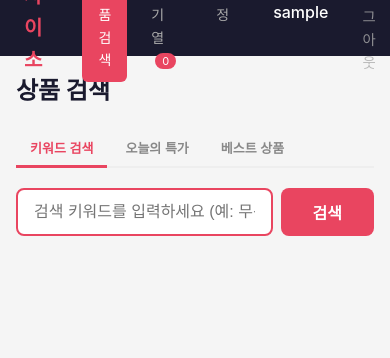
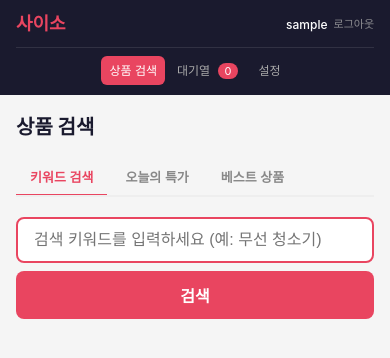
Before and after one commit to mrcoree/saisoauto, a Flask app: page / in a window 390 px wide. Shown: the top 358 px of the page. Run offline with Flask 3, Linux system fonts and the light colour scheme; the visitor is signed in with stand-in values (Sample User, id 1); data comes from the database, SQL or seed files in the repository; data that the repository does not hold is empty; some libraries are stand-ins or nearby versions.

Commit message:
feat: 모바일 반응형 최적화 + 로그인 페이지 텍스트 수정
- 네비바 구조 개선: 사용자 정보를 nav-user-area로 분리, 인라인 스타일 제거
- 모바일(768px 이하) 네비바 2줄 레이아웃 (로고+유저 / 메뉴링크)
- 검색, 상품그리드, 통계, 스케줄, 설정, 테이블 등 전체 반응형 CSS 추가
- 로그인 페이지 "가입하기" 텍스트 변경

Co-Authored-By: Claude Opus 4.6 <noreply@anthropic.com>

```diff
--- a/static/style.css
+++ b/static/style.css
@@ -35,6 +35,7 @@ body {
 .nav-links {
     display: flex;
     gap: 8px;
+    align-items: center;
 }
 
 .nav-links a {
@@ -44,6 +45,7 @@ body {
     border-radius: 6px;
     font-size: 14px;
     transition: all 0.2s;
+    white-space: nowrap;
 }
 
 .nav-links a:hover {
@@ -54,6 +56,33 @@ body {
 .nav-links a.active {
     color: white;
     background: #e94560;
+}
+
+.nav-user-area {
+    display: flex;
+    align-items: center;
+    gap: 8px;
+    margin-left: auto;
+    white-space: nowrap;
+}
+
+.nav-user {
+    color: white;
+    font-size: 14px;
+    font-weight: 500;
+}
+
+.nav-logout {
+    color: #aaa;
+    text-decoration: none;
+    font-size: 13px;
+    opacity: 0.8;
+    transition: opacity 0.2s;
+}
+
+.nav-logout:hover {
+    opacity: 1;
+    color: white;
 }
 
 .badge {
@@ -757,30 +786,101 @@ h2 {
 
 /* ── 반응형 ── */
 @media (max-width: 768px) {
+    /* 네비게이션 */
+    .navbar {
+        height: auto;
+        flex-wrap: wrap;
+        padding: 10px 16px;
+        gap: 8px;
+    }
+
+    .nav-brand {
+        font-size: 18px;
+    }
+
+    .nav-user-area {
+        margin-left: auto;
+        gap: 6px;
+    }
+
+    .nav-user {
+        font-size: 12px;
+    }
+
+    .nav-logout {
+        font-size: 11px;
+    }
+
+    .nav-links {
+        order: 3;
+        width: 100%;
+        justify-content: center;
+        gap: 4px;
+        border-top: 1px solid rgba(255, 255, 255, 0.1);
+        padding-top: 8px;
+    }
+
+    .nav-links a {
+        padding: 6px 12px;
+        font-size: 13px;
+    }
+
+    /* 컨테이너 */
     .container {
         padding: 16px;
     }
 
-    .product-grid {
-        grid-template-columns: repeat(auto-fill, minmax(220px, 1fr));
+    h1 {
+        font-size: 20px;
+        margin-bottom: 16px;
     }
 
-    .stats-row {
-        gap: 8px;
-    }
-
-    .stat-card {
-        min-width: 80px;
-        padding: 12px;
-    }
-
-    .stat-number {
-        font-size: 22px;
+    /* 탭 */
+    .tab-nav {
+        overflow-x: auto;
+        -webkit-overflow-scrolling: touch;
     }
 
     .tab-btn {
         padding: 8px 14px;
         font-size: 13px;
+        white-space: nowrap;
+    }
+
+    /* 검색 */
+    .search-box {
+        flex-direction: column;
+    }
+
+    .search-box button {
+        padding: 12px;
+    }
+
+    /* 상품 그리드 */
+    .product-grid {
+        grid-template-columns: repeat(auto-fill, minmax(160px, 1fr));
+        gap: 10px;
+    }
+
+    .card-image {
+        height: 150px;
+    }
+
+    .card-info {
+        padding: 10px 12px;
+    }
+
+    .card-title {
+        font-size: 13px;
+    }
+
+    .card-price {
+        font-size: 16px;
+    }
+
+    /* 카테고리 태그 */
+    .category-tags {
+        gap: 6px;
     }
 
     .category-tag {
@@ -788,12 +888,137 @@ h2 {
         font-size: 13px;
     }
 
+    /* 통계 */
+    .stats-row {
+        gap: 8px;
+        display: grid;
+        grid-template-columns: repeat(3, 1fr);
+    }
+
+    .stat-card {
+        min-width: unset;
+        padding: 12px 8px;
+    }
+
+    .stat-number {
+        font-size: 22px;
+    }
+
+    .stat-label {
+        font-size: 11px;
+    }
+
+    /* 스케줄 패널 */
+    .schedule-panel {
+        padding: 16px;
+    }
+
+    .schedule-mode-tabs {
+        overflow-x: auto;
+        -webkit-overflow-scrolling: touch;
+    }
+
+    .schedule-mode-btn {
+        padding: 6px 12px;
+        font-size: 13px;
+        white-space: nowrap;
+    }
+
     .schedule-form {
         flex-direction: column;
         align-items: stretch;
     }
 
-    .action-cell {
+    /* 액션 바 */
+    .action-bar {
+        flex-wrap: wrap;
+        gap: 8px;
+        top: auto;
+        position: relative;
+    }
+
+    /* 테이블 */
+    .queue-table th,
+    .queue-table td {
+        padding: 8px 6px;
+        font-size: 12px;
+    }
+
+    .thumb-small {
+        width: 32px;
+        height: 32px;
+    }
+
+    .action-cell .btn {
+        padding: 4px 8px;
+        font-size: 11px;
+    }
+
+    /* 설정 */
+    .settings-section {
+        padding: 16px;
+    }
+
+    .form-group input[type="text"],
+    .form-group input[type="password"],
+    .form-group input[type="url"],
+    .form-group input[type="number"],
+    .form-group select {
+        max-width: 100%;
+    }
+
+    .save-section {
         flex-direction: column;
+        gap: 8px;
+        align-items: flex-start;
+    }
+
+    .test-result {
+        margin-left: 0;
+        display: block;
+        margin-top: 8px;
+    }
+
+    /* 버튼 */
+    .btn-lg {
+        width: 100%;
+        text-align: center;
     }
 }
+
+/* 더 작은 화면 (아이폰 SE 등) */
+@media (max-width: 400px) {
+    .product-grid {
+        grid-template-columns: repeat(2, 1fr);
+        gap: 8px;
+    }
+
+    .card-image {
+        height: 120px;
+    }
+
+    .card-info {
+        padding: 8px;
+    }
+
+    .card-title {
+        font-size: 12px;
+    }
+
+    .card-price {
+        font-size: 14px;
+    }
+
+    .stats-row {
+        grid-template-columns: repeat(3, 1fr);
+    }
+
+    .stat-number {
+        font-size: 18px;
+    }
+
+    .nav-links a {
+        padding: 5px 8px;
+        font-size: 12px;
+    }
+}
--- a/templates/index.html
+++ b/templates/index.html
@@ -16,11 +16,13 @@
             <a href="/" class="active">상품 검색</a>
             <a href="/queue">대기열 <span class="badge" id="queueBadge">{{ stats.pending }}</span></a>
             <a href="/settings">설정</a>
-            {% if current_user %}
-            <span style="color:white; margin-left:20px; font-weight: 500;">👤 {{ current_user.username }}</span>
-            <a href="/logout" style="margin-left:10px; opacity: 0.8; font-size: 0.9em;">로그아웃</a>
-            {% endif %}
         </div>
+        {% if current_user %}
+        <div class="nav-user-area">
+            <span class="nav-user">{{ current_user.username }}</span>
+            <a href="/logout" class="nav-logout">로그아웃</a>
+        </div>
+        {% endif %}
     </nav>
 
     <div class="container">
--- a/templates/login.html
+++ b/templates/login.html
@@ -102,7 +102,7 @@
             </div>
             <button type="submit" class="login-btn">로그인</button>
         </form>
-        <a href="{{ url_for('register') }}" class="register-link">관리자 공간 발급 받기 (가입)</a>
+        <a href="{{ url_for('register') }}" class="register-link">가입하기</a>
     </div>
 </body>
 
```
Also changed, not shown: templates/queue.html (+6 -4 lines), templates/settings.html (+6 -4 lines).
